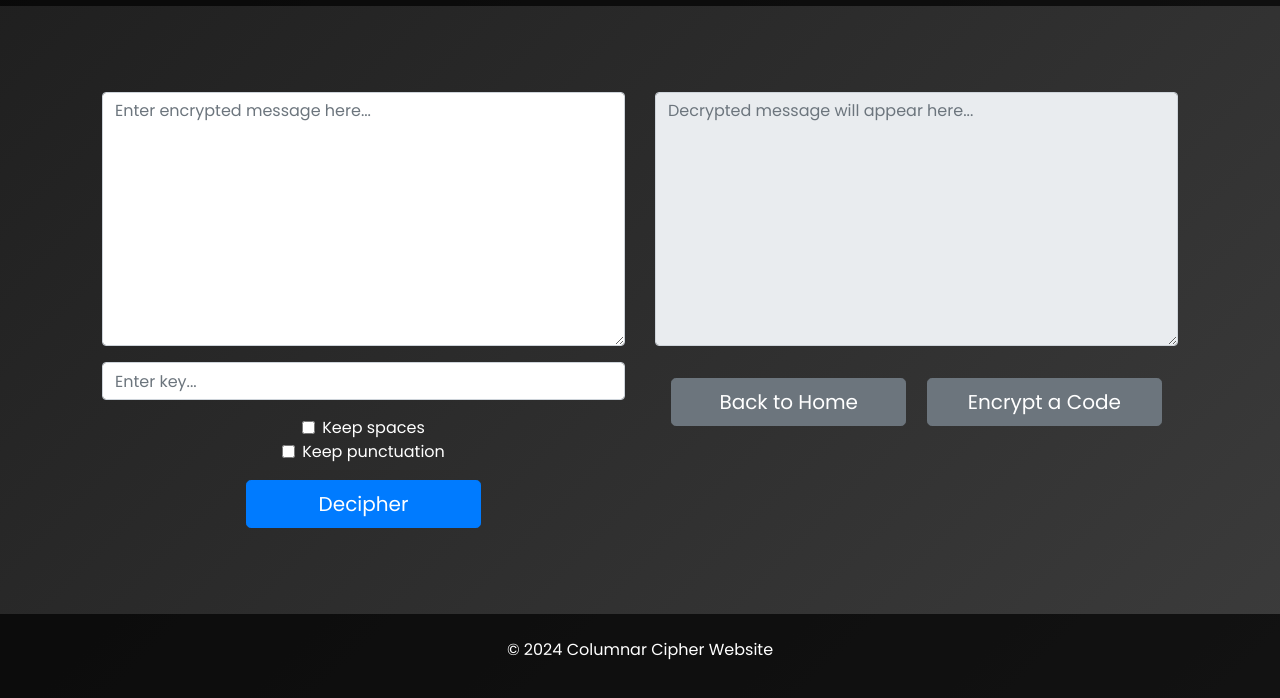
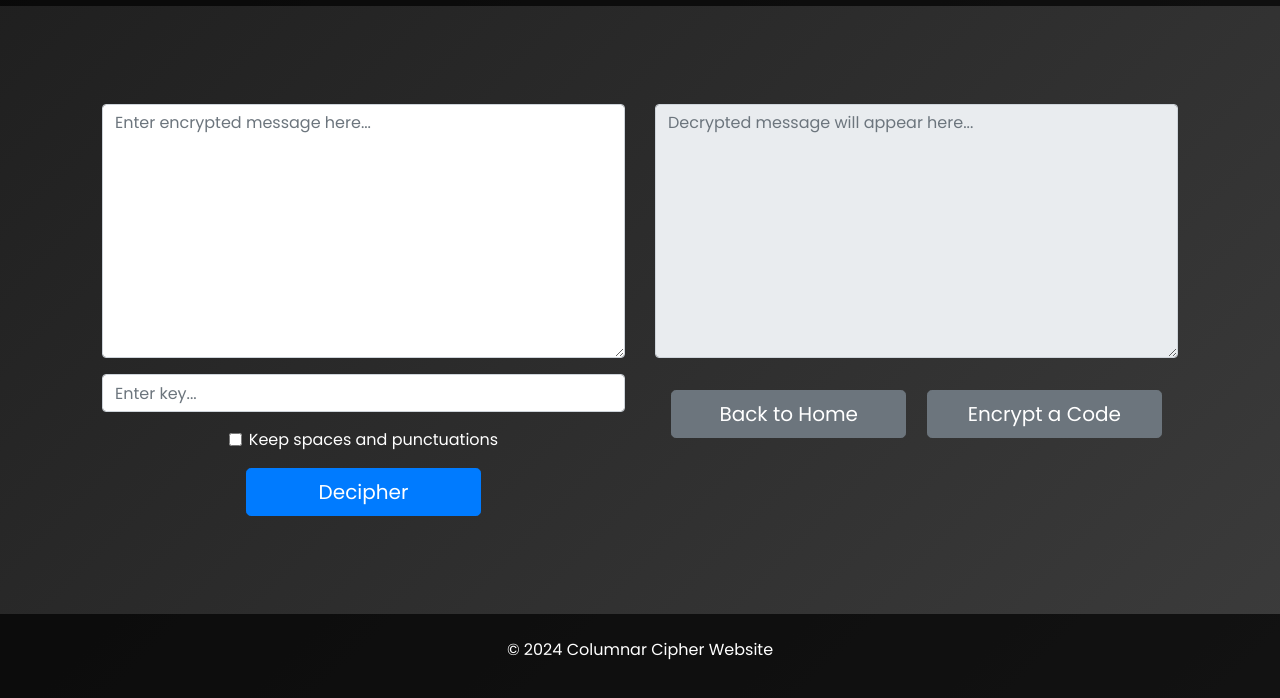
Before and after one commit to richashanbhag/Columnar-Cipher-Website, a plain HTML site: page decipher.html in a window 1280 px wide. Shown: the part 98-796 px from the top of the page. Drawn offline with nearby package versions, Linux system fonts and the light colour scheme.

Commit message:
Update decipher.html

```diff
--- a/decipher.html
+++ b/decipher.html
@@ -19,11 +19,7 @@
                 <input type="text" id="key" class="form-control my-3" placeholder="Enter key...">
                 <div class="form-check">
                     <input class="form-check-input" type="checkbox" id="keepSpaces">
-                    <label class="form-check-label" for="keepSpaces">Keep spaces</label>
-                </div>
-                <div class="form-check">
-                    <input class="form-check-input" type="checkbox" id="keepPunctuation">
-                    <label class="form-check-label" for="keepPunctuation">Keep punctuation</label>
+                    <label class="form-check-label" for="keepSpaces">Keep spaces and punctuations</label>
                 </div>
                 <button class="btn btn-primary btn-lg mx-2 my-3" onclick="decipherMessage()">Decipher</button>
             </div>
```
